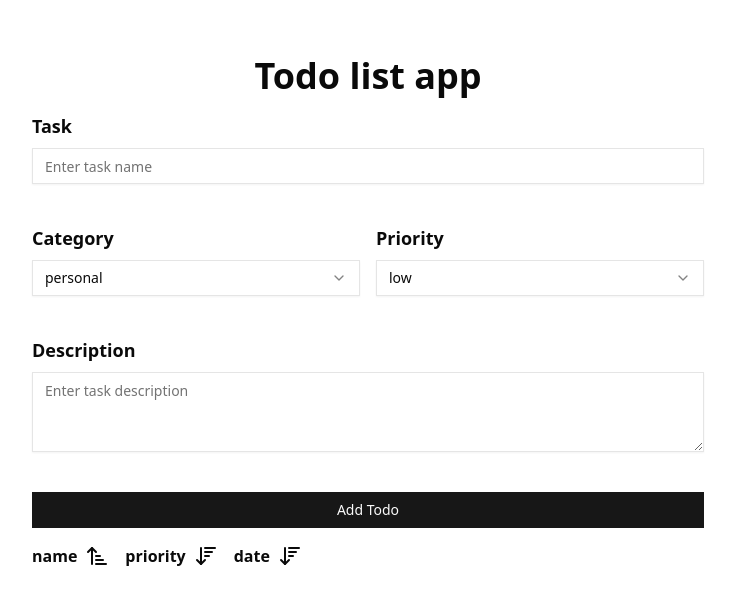
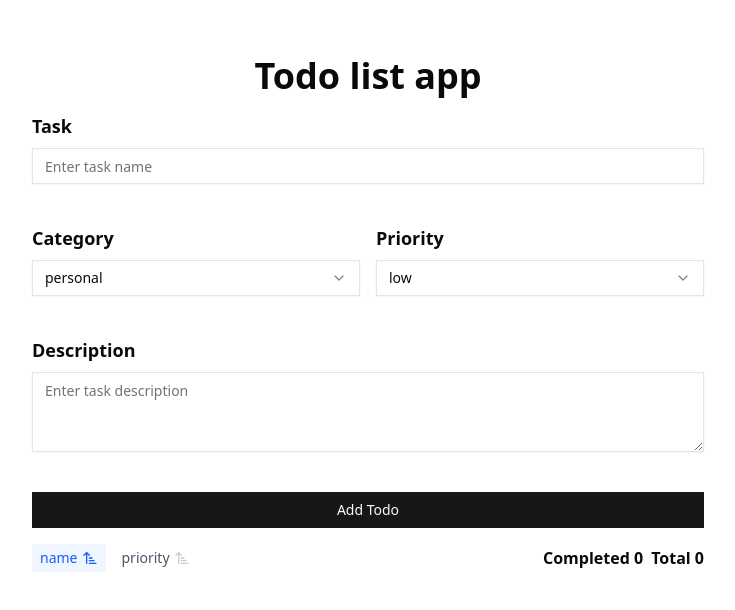
Before and after one commit to vanskins/todo-list-app, a Next.js app: page / in a window 1280 px wide. Shown: the top 610 px of the page, without its empty margins (272-1007 px from the left). Built offline with nearby package versions, Linux system fonts and the light colour scheme.

Commit message:
Update: Sort

```diff
--- a/app/page.tsx
+++ b/app/page.tsx
@@ -8,6 +8,7 @@ import { TodoInterface } from "@/interface/todo.interface";
 import Sort from "@/components/custom/Sort";
 import { useTodos } from "@/hooks/todoLocalStorage";
 import { toast } from "sonner";
+import { PRIORITY_MAP } from "@/constants/todo.constants";
 
 export default function Home() {
   const [sort, setSort] = useState<{
@@ -17,7 +18,12 @@ export default function Home() {
     direction: "asc",
     field: "name",
   });
-  const { addTodo, toggleTodo, deleteTodo: deleteTodoLocalStorage, todos: allTodos } = useTodos();
+  const {
+    addTodo,
+    toggleTodo,
+    deleteTodo: deleteTodoLocalStorage,
+    todos: allTodos,
+  } = useTodos();
 
   const handleAddTodo = async (newTodo: TodoInterface) => {
     try {
@@ -68,16 +74,35 @@ export default function Home() {
   };
 
   const handleSort = (direction: "asc" | "desc", field: string) => {
-    setSort({ direction, field });
+    setSort((prev) => ({
+      ...prev,
+      direction,
+      field,
+    }));
   };
+
+  const sortedTodos = [...allTodos].sort((a, b) => {
+    if (sort.field === "name") {
+      return sort.direction === "asc" ? a.title.localeCompare(b.title) : b.title.localeCompare(a.title);
+    }
+
+    if (sort.field === "priority") {
+      const aPriority = PRIORITY_MAP[a.priority];
+      const bPriority = PRIORITY_MAP[b.priority];
+      return sort.direction === "asc" ? aPriority - bPriority : bPriority - aPriority;
+    }
+
+    return 0;
+  });
 
   return (
     <BaseLayout>
-      <div className="flex flex-col gap-4 items-center m-10">
+      <div className="flex flex-col gap-4 items-center md:m-10 m-0">
         <h1 className="text-4xl font-bold text-left">Todo list app</h1>
         <TodoForm onAddTodo={handleAddTodo} />
         <div className="space-y-6 w-full max-w-2xl">
-          <div className="flex gap-4">
+          <div className="flex gap-4 justify-between">
+            <div className="flex gap-2 items-center">
               <Sort
                 direction={sort.direction}
                 label="name"
@@ -90,14 +115,17 @@ export default function Home() {
                 field={sort.field}
                 onSort={handleSort}
               />
-            <Sort
-              direction={sort.direction}
-              label="date"
-              field={sort.field}
-              onSort={handleSort}
-            />
             </div>
-          {allTodos.map((todo) => (
+            <div className="flex gap-2 items-center">
+              <p className="font-semibold">
+                Completed {allTodos.filter((todo) => todo.is_completed).length}
+              </p>
+              <p className="font-semibold">
+                Total {allTodos.length}
+              </p>
+            </div>
+          </div>
+          {sortedTodos.map((todo) => (
             <Todo
               key={todo.id}
               id={todo.id}
--- a/components/custom/Sort.tsx
+++ b/components/custom/Sort.tsx
@@ -1,6 +1,5 @@
 "use client";
 
-import { useEffect } from "react";
 import { SortAsc, SortDesc } from "lucide-react";
 
 const Sort = ({
@@ -14,22 +13,25 @@ const Sort = ({
   onSort: (direction: "asc" | "desc", field: string) => void;
   label: string;
 }) => {
-  useEffect(() => {
-    onSort(direction, field);
-  }, [direction, field]);
+  const isActive = field === label;
+  const nextDirection = direction === "asc" ? "desc" : "asc";
 
   return (
-    <div className="flex items-center gap-2">
-      <button
-        className="flex items-center gap-2 cursor-pointer hover:text-blue-400 hover:border-blue-400 transition-all duration-300"
-        onClick={() => {
-          onSort(direction === "asc" ? "desc" : "asc", label);
-        }}
-      >
-        <span className="text-md font-semibold">{label}</span>
-        {direction === "asc" && field === label ? <SortAsc /> : <SortDesc />}
-      </button>
-    </div>
+    <button
+      className={`flex items-center gap-1 px-2 py-1 rounded text-sm font-medium transition-colors ${
+        isActive
+          ? "text-blue-600 bg-blue-50 hover:bg-blue-100"
+          : "text-gray-600 hover:text-gray-900 hover:bg-gray-50"
+      }`}
+      onClick={() => onSort(nextDirection, label)}
+    >
+      <span>{label}</span>
+      {isActive ? (
+        direction === "asc" ? <SortAsc size={16} /> : <SortDesc size={16} />
+      ) : (
+        <SortAsc size={16} className="opacity-30" />
+      )}
+    </button>
   );
 };
 
--- a/constants/todo.constants.ts
+++ b/constants/todo.constants.ts
@@ -8,3 +8,9 @@ export const CATEGORIES: string[] = [
 ];
 
 export const PRIORITIES: string[] = ["low", "medium", "high"];
+
+export const PRIORITY_MAP = {
+  "low": 1,
+  "medium": 2,
+  "high": 3,
+};
```
Lines whose indentation alone changed are shown as unchanged.
